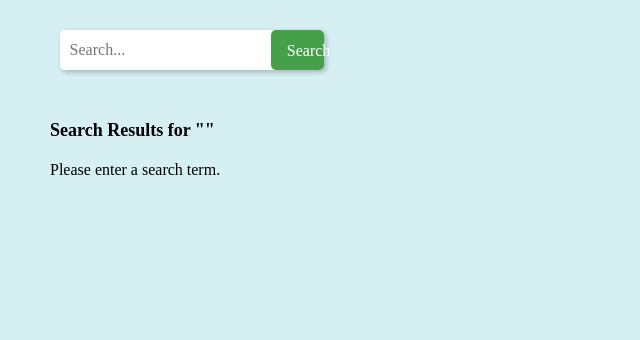
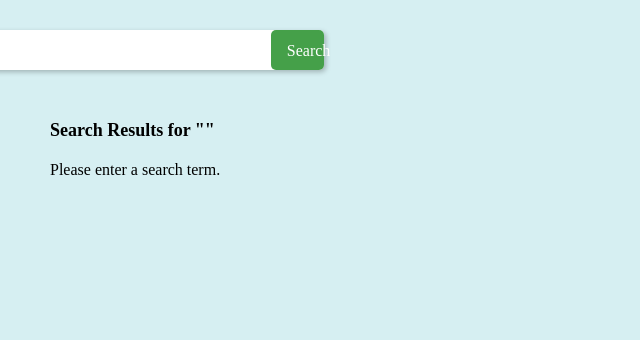
Before and after one commit to AronThrainsson/P7, a Flask app: page /search in a window 1280 px wide. Shown: the part 116-456 px from the top of the page, without its empty margins (0-640 px from the left). Run offline with Flask 3, Linux system fonts and the light colour scheme.

Commit message:
searchbar bredere

```diff
--- a/static/index.css
+++ b/static/index.css
@@ -82,19 +82,20 @@
 /* the search input*/
 #keyword {
   flex-grow: 1;
-  width: 100%;
+  width: 00px;
   max-width: 700px;
   padding: 10px;
   font-size: 16px;
   border-radius: 5px;
   box-shadow: 2px 2px 5px rgba(0, 0, 0, 0.25);
   border: none;
+  margin-left: -240px;
 }
 
 
 .s-button {
   position: absolute;
-  width: 20%;
+  width: 30px;
   height: 40px;
   right: 0;
   top: 50%;
@@ -221,7 +222,6 @@ input[type="checkbox"] {
     border: none;
     cursor: pointer;
     padding: 0;
-    display: flex;
     align-items: center;
     justify-content: center;
   }
```
